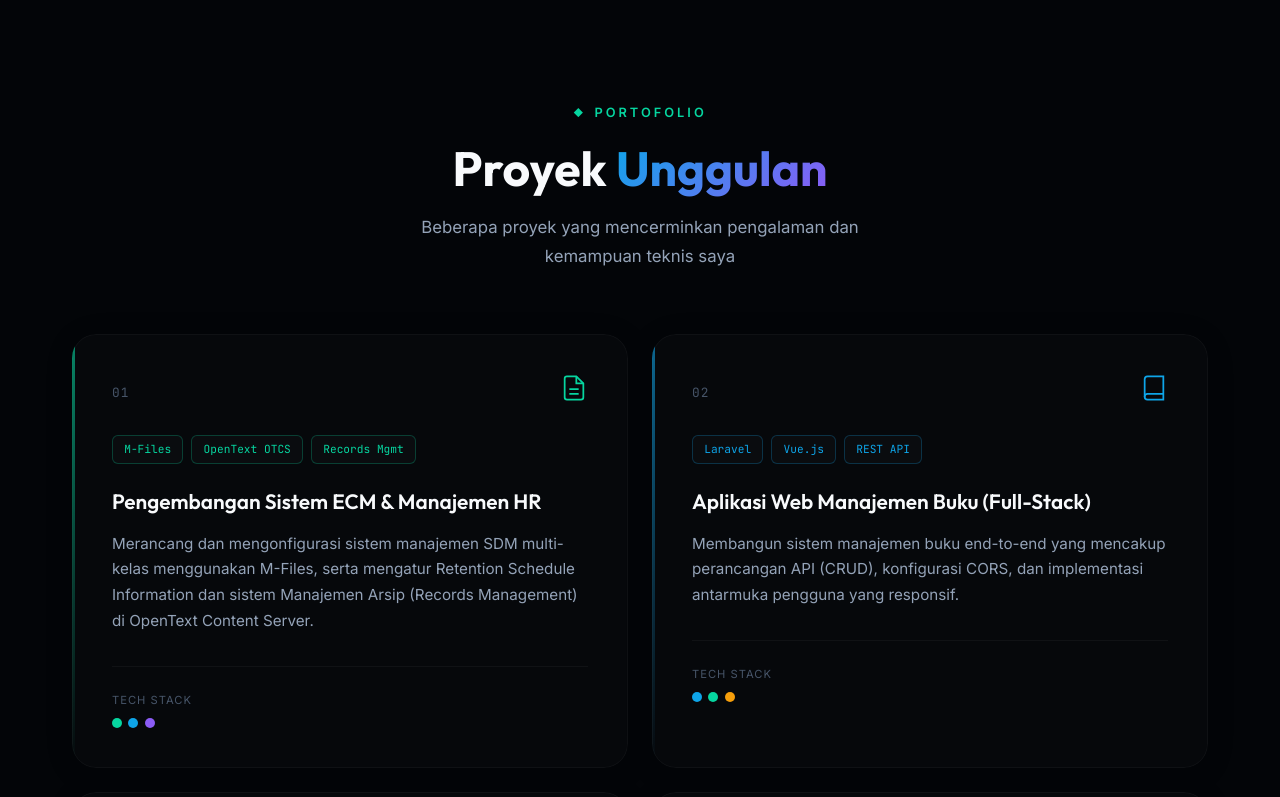
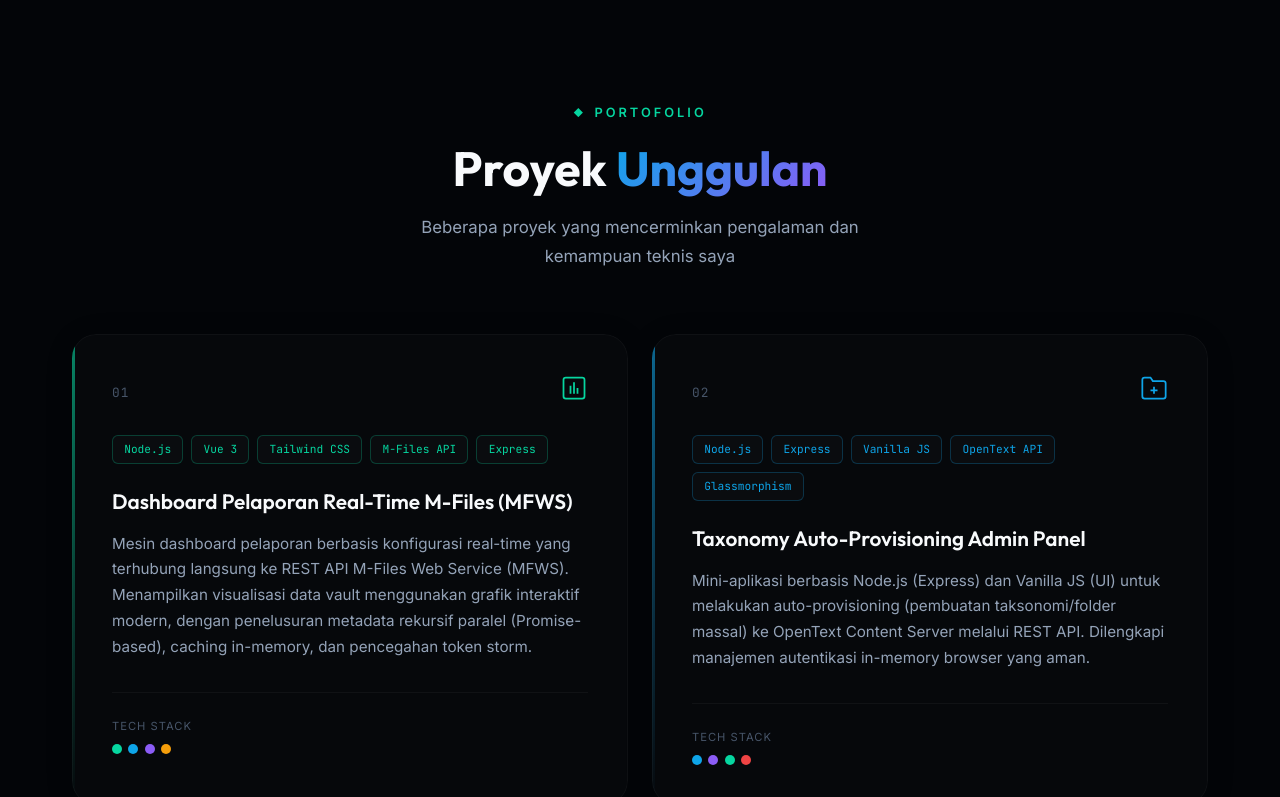
Before and after one commit to mdibalikw/portofolio-wahyu, a Vue app: page / in a window 1280 px wide. Shown: the part 2000-2797 px from the top of the page. Built offline with nearby package versions, Linux system fonts and the light colour scheme.

Commit message:
Menambahkan Proyek Dasboard M-files dan Create folder OTCS otomatis

```diff
--- a/src/components/ProjectsSection.vue
+++ b/src/components/ProjectsSection.vue
@@ -33,22 +33,39 @@
             <div class="card-header">
               <div class="project-number">{{ String(index + 1).padStart(2, '0') }}</div>
               <div class="project-icon" :style="{ color: project.iconColor }">
-                <svg v-if="index === 0" viewBox="0 0 24 24" fill="none" stroke="currentColor" stroke-width="1.5" width="28" height="28">
+                <!-- Dashboard Icon -->
+                <svg v-if="project.icon === 'dashboard'" viewBox="0 0 24 24" fill="none" stroke="currentColor" stroke-width="1.5" width="28" height="28">
+                  <rect x="3" y="3" width="18" height="18" rx="2" ry="2"/>
+                  <line x1="9" y1="17" x2="9" y2="10"/>
+                  <line x1="15" y1="17" x2="15" y2="12"/>
+                  <line x1="12" y1="17" x2="12" y2="7"/>
+                </svg>
+                <!-- Folder Icon -->
+                <svg v-else-if="project.icon === 'folder'" viewBox="0 0 24 24" fill="none" stroke="currentColor" stroke-width="1.5" width="28" height="28">
+                  <path d="M22 19a2 2 0 0 1-2 2H4a2 2 0 0 1-2-2V5a2 2 0 0 1 2-2h5l2 3h9a2 2 0 0 1 2 2z"/>
+                  <line x1="12" y1="11" x2="12" y2="17"/>
+                  <line x1="9" y1="14" x2="15" y2="14"/>
+                </svg>
+                <!-- File/Document Icon -->
+                <svg v-else-if="project.icon === 'file'" viewBox="0 0 24 24" fill="none" stroke="currentColor" stroke-width="1.5" width="28" height="28">
                   <path d="M14 2H6a2 2 0 0 0-2 2v16a2 2 0 0 0 2 2h12a2 2 0 0 0 2-2V8z"/>
                   <polyline points="14 2 14 8 20 8"/>
                   <line x1="16" y1="13" x2="8" y2="13"/>
                   <line x1="16" y1="17" x2="8" y2="17"/>
                 </svg>
-                <svg v-else-if="index === 1" viewBox="0 0 24 24" fill="none" stroke="currentColor" stroke-width="1.5" width="28" height="28">
+                <!-- Book Icon -->
+                <svg v-else-if="project.icon === 'book'" viewBox="0 0 24 24" fill="none" stroke="currentColor" stroke-width="1.5" width="28" height="28">
                   <path d="M4 19.5A2.5 2.5 0 0 1 6.5 17H20"/>
                   <path d="M6.5 2H20v20H6.5A2.5 2.5 0 0 1 4 19.5v-15A2.5 2.5 0 0 1 6.5 2z"/>
                 </svg>
-                <svg v-else-if="index === 2" viewBox="0 0 24 24" fill="none" stroke="currentColor" stroke-width="1.5" width="28" height="28">
+                <!-- Chat Icon -->
+                <svg v-else-if="project.icon === 'chat'" viewBox="0 0 24 24" fill="none" stroke="currentColor" stroke-width="1.5" width="28" height="28">
+                  <path d="M21 15a2 2 0 0 1-2 2H7l-4 4V5a2 2 0 0 1 2-2h14a2 2 0 0 1 2 2z"/>
+                </svg>
+                <!-- Default Code Icon -->
+                <svg v-else viewBox="0 0 24 24" fill="none" stroke="currentColor" stroke-width="1.5" width="28" height="28">
                   <polyline points="16 18 22 12 16 6"/>
                   <polyline points="8 6 2 12 8 18"/>
-                </svg>
-                <svg v-else viewBox="0 0 24 24" fill="none" stroke="currentColor" stroke-width="1.5" width="28" height="28">
-                  <path d="M21 15a2 2 0 0 1-2 2H7l-4 4V5a2 2 0 0 1 2-2h14a2 2 0 0 1 2 2z"/>
                 </svg>
               </div>
             </div>
@@ -96,34 +113,37 @@ import { ref, onMounted, onUnmounted } from 'vue'
 
 const projects = [
   {
-    title: 'Pengembangan Sistem ECM & Manajemen HR',
-    description: 'Merancang dan mengonfigurasi sistem manajemen SDM multi-kelas menggunakan M-Files, serta mengatur Retention Schedule Information dan sistem Manajemen Arsip (Records Management) di OpenText Content Server.',
-    tags: ['M-Files', 'OpenText OTCS', 'Records Mgmt'],
+    title: 'Dashboard Pelaporan Real-Time M-Files (MFWS)',
+    description: 'Mesin dashboard pelaporan berbasis konfigurasi real-time yang terhubung langsung ke REST API M-Files Web Service (MFWS). Menampilkan visualisasi data vault menggunakan grafik interaktif modern, dengan penelusuran metadata rekursif paralel (Promise-based), caching in-memory, dan pencegahan token storm.',
+    tags: ['Node.js', 'Vue 3', 'Tailwind CSS', 'M-Files API', 'Express'],
     accent: 'linear-gradient(180deg, #06d6a0, transparent)',
     iconColor: '#06d6a0',
     tagBorder: 'rgba(6, 214, 160, 0.25)',
     tagColor: '#06d6a0',
-    dots: ['#06d6a0', '#0ea5e9', '#8b5cf6']
+    dots: ['#06d6a0', '#0ea5e9', '#8b5cf6', '#f59e0b'],
+    icon: 'dashboard'
   },
   {
-    title: 'Aplikasi Web Manajemen Buku (Full-Stack)',
-    description: 'Membangun sistem manajemen buku end-to-end yang mencakup perancangan API (CRUD), konfigurasi CORS, dan implementasi antarmuka pengguna yang responsif.',
-    tags: ['Laravel', 'Vue.js', 'REST API'],
+    title: 'Taxonomy Auto-Provisioning Admin Panel',
+    description: 'Mini-aplikasi berbasis Node.js (Express) dan Vanilla JS (UI) untuk melakukan auto-provisioning (pembuatan taksonomi/folder massal) ke OpenText Content Server melalui REST API. Dilengkapi manajemen autentikasi in-memory browser yang aman.',
+    tags: ['Node.js', 'Express', 'Vanilla JS', 'OpenText API', 'Glassmorphism'],
     accent: 'linear-gradient(180deg, #0ea5e9, transparent)',
     iconColor: '#0ea5e9',
     tagBorder: 'rgba(14, 165, 233, 0.25)',
     tagColor: '#0ea5e9',
-    dots: ['#0ea5e9', '#06d6a0', '#f59e0b']
+    dots: ['#0ea5e9', '#8b5cf6', '#06d6a0', '#ef4444'],
+    icon: 'folder'
   },
   {
-    title: 'Sistem Proses Aplikasi Kredit & Otomatisasi',
-    description: 'Membangun proses aplikasi kredit dengan pemodelan BPMN dan merancang alur kerja otomatisasi persetujuan. Menggunakan n8n untuk integrasi Intelligent Document Processing (IDP) dan ekstraksi OCR.',
-    tags: ['AppWorks', 'n8n', 'BPMN', 'IDP'],
+    title: 'Pengembangan Sistem ECM & Manajemen HR',
+    description: 'Merancang dan mengonfigurasi sistem manajemen SDM multi-kelas menggunakan M-Files, serta mengatur Retention Schedule Information dan sistem Manajemen Arsip (Records Management) di OpenText Content Server.',
+    tags: ['M-Files', 'OpenText OTCS', 'Records Mgmt'],
     accent: 'linear-gradient(180deg, #8b5cf6, transparent)',
     iconColor: '#8b5cf6',
     tagBorder: 'rgba(139, 92, 246, 0.25)',
     tagColor: '#8b5cf6',
-    dots: ['#8b5cf6', '#ec4899', '#0ea5e9', '#06d6a0']
+    dots: ['#8b5cf6', '#0ea5e9', '#06d6a0'],
+    icon: 'file'
   },
   {
     title: 'Aplikasi Virtual Chat AI Kustom',
@@ -133,7 +153,19 @@ const projects = [
     iconColor: '#ec4899',
     tagBorder: 'rgba(236, 72, 153, 0.25)',
     tagColor: '#ec4899',
-    dots: ['#ec4899', '#8b5cf6', '#06d6a0']
+    dots: ['#ec4899', '#8b5cf6', '#06d6a0'],
+    icon: 'chat'
+  },
+  {
+    title: 'Aplikasi Web Manajemen Buku (Full-Stack)',
+    description: 'Membangun sistem manajemen buku end-to-end yang mencakup perancangan API (CRUD), konfigurasi CORS, dan implementasi antarmuka pengguna yang responsif.',
+    tags: ['Laravel', 'Vue.js', 'REST API'],
+    accent: 'linear-gradient(180deg, #f59e0b, transparent)',
+    iconColor: '#f59e0b',
+    tagBorder: 'rgba(245, 158, 11, 0.25)',
+    tagColor: '#f59e0b',
+    dots: ['#f59e0b', '#06d6a0', '#0ea5e9'],
+    icon: 'book'
   }
 ]
 
--- a/src/components/SkillsSection.vue
+++ b/src/components/SkillsSection.vue
@@ -129,7 +129,7 @@ const skills = [
   },
   {
     title: 'Sistem Enterprise & ECM',
-    tags: ['OpenText OTCS', 'AppWorks', 'M-Files'],
+    tags: ['OpenText OTCS', 'M-Files'],
     level: 85,
     icon: ServerIcon,
     iconColor: '#0ea5e9',
```
